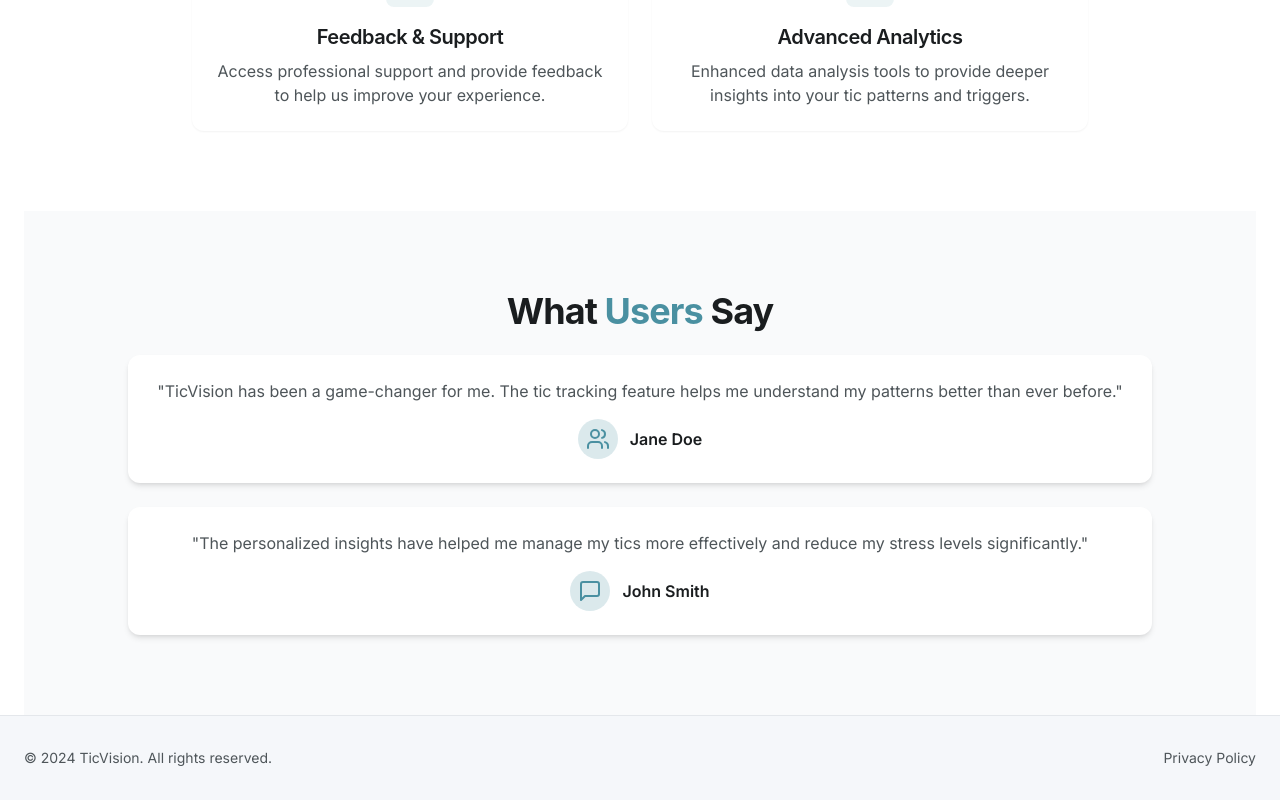
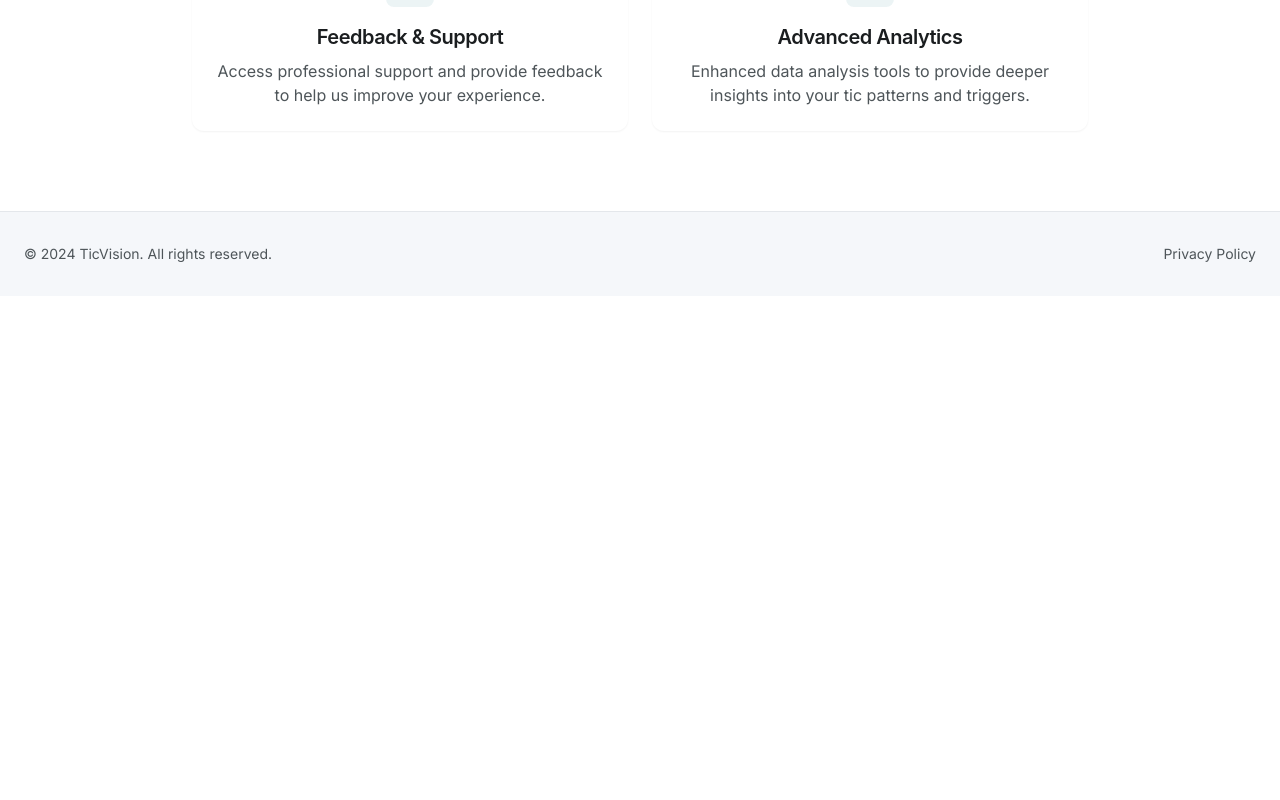
Before and after one commit to AJ112103/TicVision, a React (Vite) app in the folder client/: page /learn-more in a window 1280 px wide. Shown: the part 1605-2405 px from the top of the page. After the commit the page ends 1901 px from the top, so only its background shows below. Built offline with nearby package versions, Linux system fonts and the light colour scheme; no server answers.

Commit message:
learn more

```diff
--- a/client/src/learnmore.tsx
+++ b/client/src/learnmore.tsx
@@ -199,58 +199,6 @@ const LearnMore: React.FC = () => {
             </div>
           </motion.div>
         </section>
-
-        {/* Testimonials Section */}
-        <section className="py-12 sm:py-20 bg-gray-50">
-          <motion.div
-            className="mx-auto max-w-5xl text-center"
-            initial={{ opacity: 0, y: 20 }}
-            whileInView={{ opacity: 1, y: 0 }}
-            viewport={{ once: true }}
-            transition={{ duration: 0.5 }}
-          >
-            <h2 className="mb-6 text-3xl sm:text-4xl font-bold">
-              What <span className="text-primary">Users</span> Say
-            </h2>
-            <div className="space-y-6">
-              <motion.div
-                className="p-6 bg-white rounded-xl shadow-md"
-                initial={{ opacity: 0, y: 20 }}
-                whileInView={{ opacity: 1, y: 0 }}
-                viewport={{ once: true }}
-                transition={{ duration: 0.5, delay: 0.1 }}
-              >
-                <p className="text-sm sm:text-base text-text-secondary mb-4">
-                  "TicVision has been a game-changer for me. The tic tracking feature helps me understand my patterns better than ever before."
-                </p>
-                <div className="flex items-center justify-center">
-                  <div className="h-10 w-10 rounded-full bg-primary/20 flex items-center justify-center">
-                    <Users className="h-6 w-6 text-primary" />
-                  </div>
-                  <span className="ml-3 text-sm sm:text-base font-semibold">Jane Doe</span>
-                </div>
-              </motion.div>
-
-              <motion.div
-                className="p-6 bg-white rounded-xl shadow-md"
-                initial={{ opacity: 0, y: 20 }}
-                whileInView={{ opacity: 1, y: 0 }}
-                viewport={{ once: true }}
-                transition={{ duration: 0.5, delay: 0.2 }}
-              >
-                <p className="text-sm sm:text-base text-text-secondary mb-4">
-                  "The personalized insights have helped me manage my tics more effectively and reduce my stress levels significantly."
-                </p>
-                <div className="flex items-center justify-center">
-                  <div className="h-10 w-10 rounded-full bg-primary/20 flex items-center justify-center">
-                    <MessageSquare className="h-6 w-6 text-primary" />
-                  </div>
-                  <span className="ml-3 text-sm sm:text-base font-semibold">John Smith</span>
-                </div>
-              </motion.div>
-            </div>
-          </motion.div>
-        </section>
       </main>
 
       <footer className="border-t border-secondary bg-secondary-light mt-12 sm:mt-0">
```
